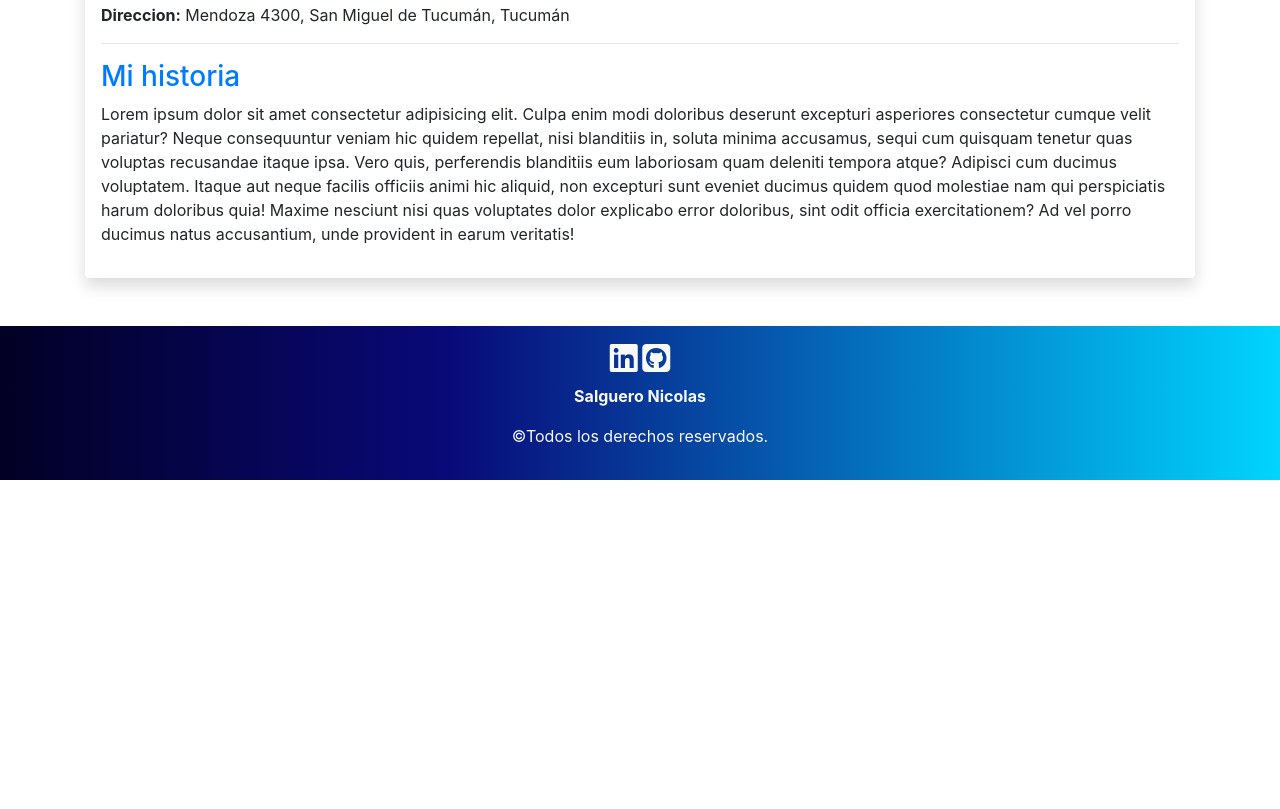
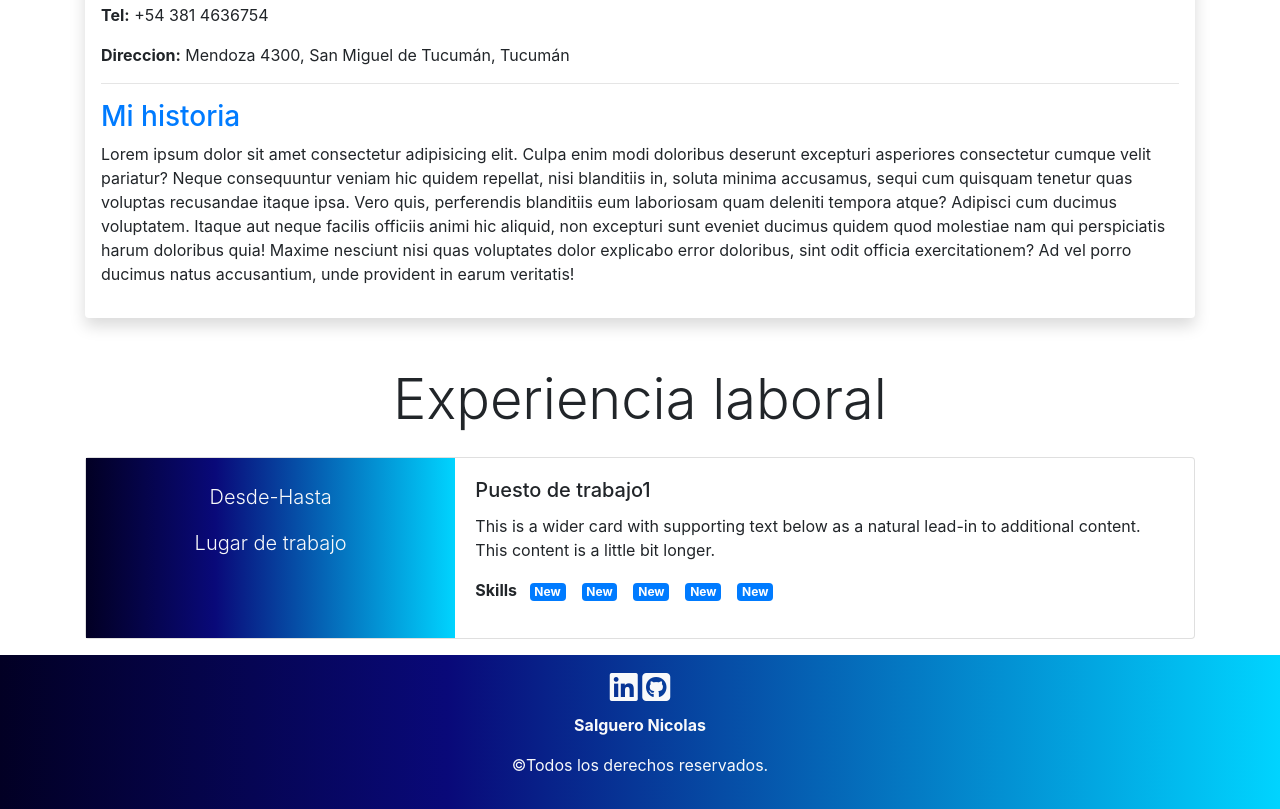
Before and after one commit to nsalguero01/nsalguero.github.io, a plain HTML site: page index.html in a window 1280 px wide. Shown: the part 632-1441 px from the top of the page. Before the commit the page ends 1112 px from the top, so only its background shows below. Drawn offline with nearby package versions, Linux system fonts and the light colour scheme.

Commit message:
terminada la exp lab

```diff
--- a/Css/style.css
+++ b/Css/style.css
@@ -7,3 +7,6 @@
     rgba(0, 212, 255, 1) 100%
   );
 }
+html{
+    scroll-behavior: smooth;
+}
--- a/index.html
+++ b/index.html
@@ -39,7 +39,7 @@
           <ul class="navbar-nav mr-auto">
             <li class="nav-item active">
               <a class="nav-link" href="#"
-                >Pagina Principal <span class="sr-only">(current)</span></a
+                >Inicio <span class="sr-only">(current)</span></a
               >
             </li>
 
@@ -73,7 +73,7 @@
               placeholder="Buscar"
               aria-label="Search"
             />
-            <button class="btn btn-outline-success my-2 my-sm-0" type="submit">
+            <button class="btn btn-outline-primary my-2 my-sm-0" type="submit">
               Buscar
             </button>
           </form>
@@ -93,7 +93,7 @@
       <p class="lead">Alumno de Ing. Civil</p>
     </section>
     <section class="container">
-      <h2 class="display-4 text-center">Sobre mi</h2>
+      <h2 class="display-4 text-center my-4">Sobre mi</h2>
       <article class="shadow p-3 mb-5 bg-white rounded">
         <h3 class="text-primary">Informacion basica</h3>
         <hr />
@@ -121,6 +121,36 @@
           in earum veritatis!
         </p>
       </article>
+      <h2 class="display-4 text-center my-4">Experiencia laboral</h2>
+      <article>
+        <div class="card mb-3">
+          <div class="row no-gutters">
+            <div class="col-md-4 fondo text-center py-4">
+              <p class="lead text-light">Desde-Hasta</p>
+              <p class="lead text-light">Lugar de trabajo</p>
+            </div>
+            <div class="col-md-8">
+              <div class="card-body">
+                <h5 class="card-title">Puesto de trabajo1</h5>
+                <p class="card-text">
+                  This is a wider card with supporting text below as a natural
+                  lead-in to additional content. This content is a little bit
+                  longer.
+                </p>
+                <p>
+                  <strong>Skills</strong>
+                  <span class="badge badge-primary mx-2">New</span
+                  ><span class="badge badge-primary mx-2">New</span
+                  ><span class="badge badge-primary mx-2">New</span
+                  ><span class="badge badge-primary mx-2">New</span
+                  ><span class="badge badge-primary mx-2">New</span>
+                </p>
+              </div>
+            </div>
+          </div>
+        </div>
+      </article>
+
     </section>
     <footer class="fondo text-light py-3">
       <div class="container text-center">
```
